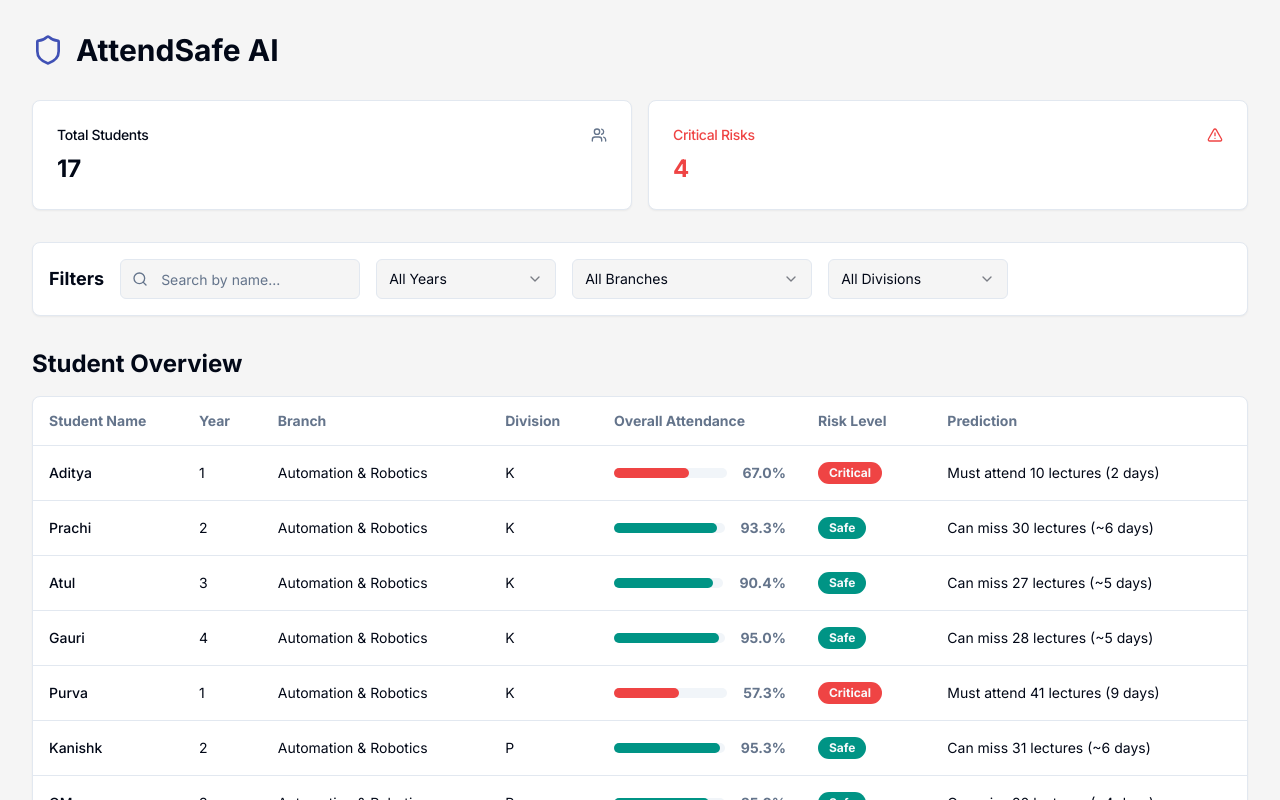
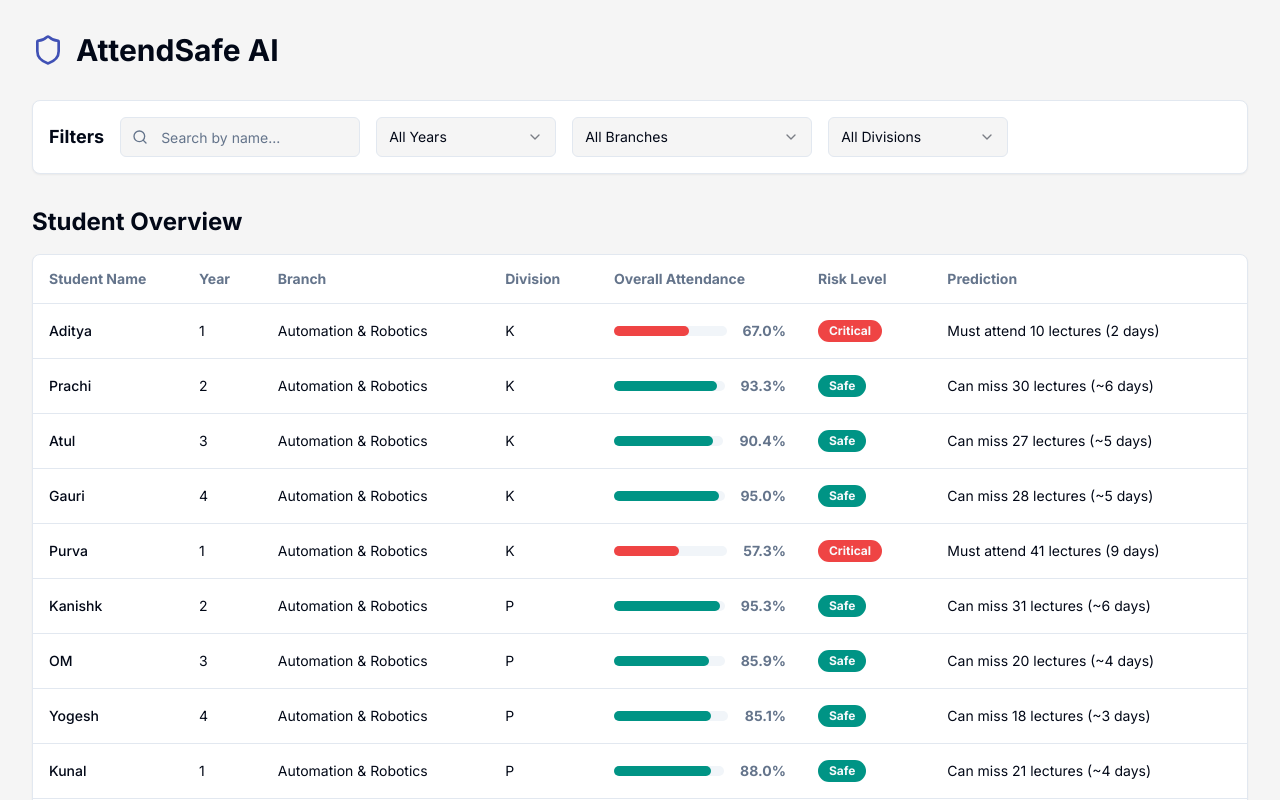
Before and after one commit to krish-0021-prototype/SafeAttend-, a Next.js app: page / in a window 1280 px wide. Shown: the top 800 px of the page. Built offline with nearby package versions, Linux system fonts and the light colour scheme.

Commit message:
delete totel student and critical risk

```diff
--- a/src/app/page.tsx
+++ b/src/app/page.tsx
@@ -1,6 +1,5 @@
-import { Shield, Users, AlertTriangle, Search } from 'lucide-react';
+import { Shield } from 'lucide-react';
 import { getMockStudents, getFilterOptions } from '@/lib/mock-data';
-import { SummaryCard } from '@/components/dashboard/SummaryCard';
 import { StudentTable } from '@/components/dashboard/StudentTable';
 import { Suspense } from 'react';
 import { Skeleton } from '@/components/ui/skeleton';
@@ -31,9 +30,6 @@ export default async function Home({
     return searchMatch && yearMatch && branchMatch && divisionMatch;
   });
 
-  const totalStudents = filteredStudents.length;
-  const criticalRisks = filteredStudents.filter(s => s.riskLevel === 'Critical').length;
-
   return (
     <div className="min-h-screen bg-background font-body text-foreground">
       <main className="container mx-auto p-4 md:p-8">
@@ -43,16 +39,6 @@ export default async function Home({
             <h1 className="text-3xl font-bold font-headline">AttendSafe AI</h1>
           </div>
         </header>
-
-        <section className="grid gap-4 md:grid-cols-2 mb-8">
-          <SummaryCard title="Total Students" value={totalStudents} icon={Users} />
-          <SummaryCard
-            title="Critical Risks"
-            value={criticalRisks}
-            icon={AlertTriangle}
-            className={criticalRisks > 0 ? "[&_svg]:text-destructive text-destructive" : ""}
-          />
-        </section>
 
         <section className="mb-8">
             <StudentFilters
```
